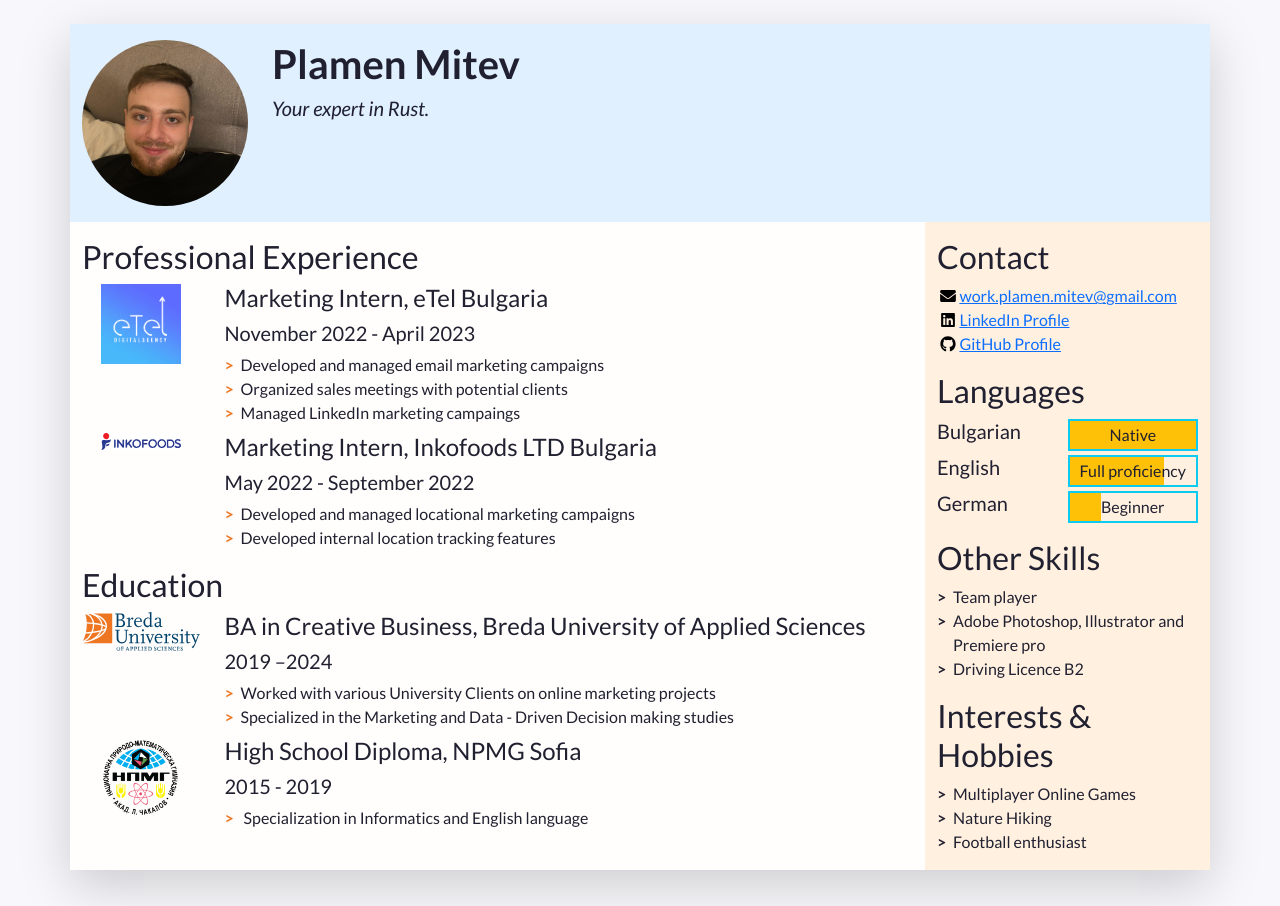
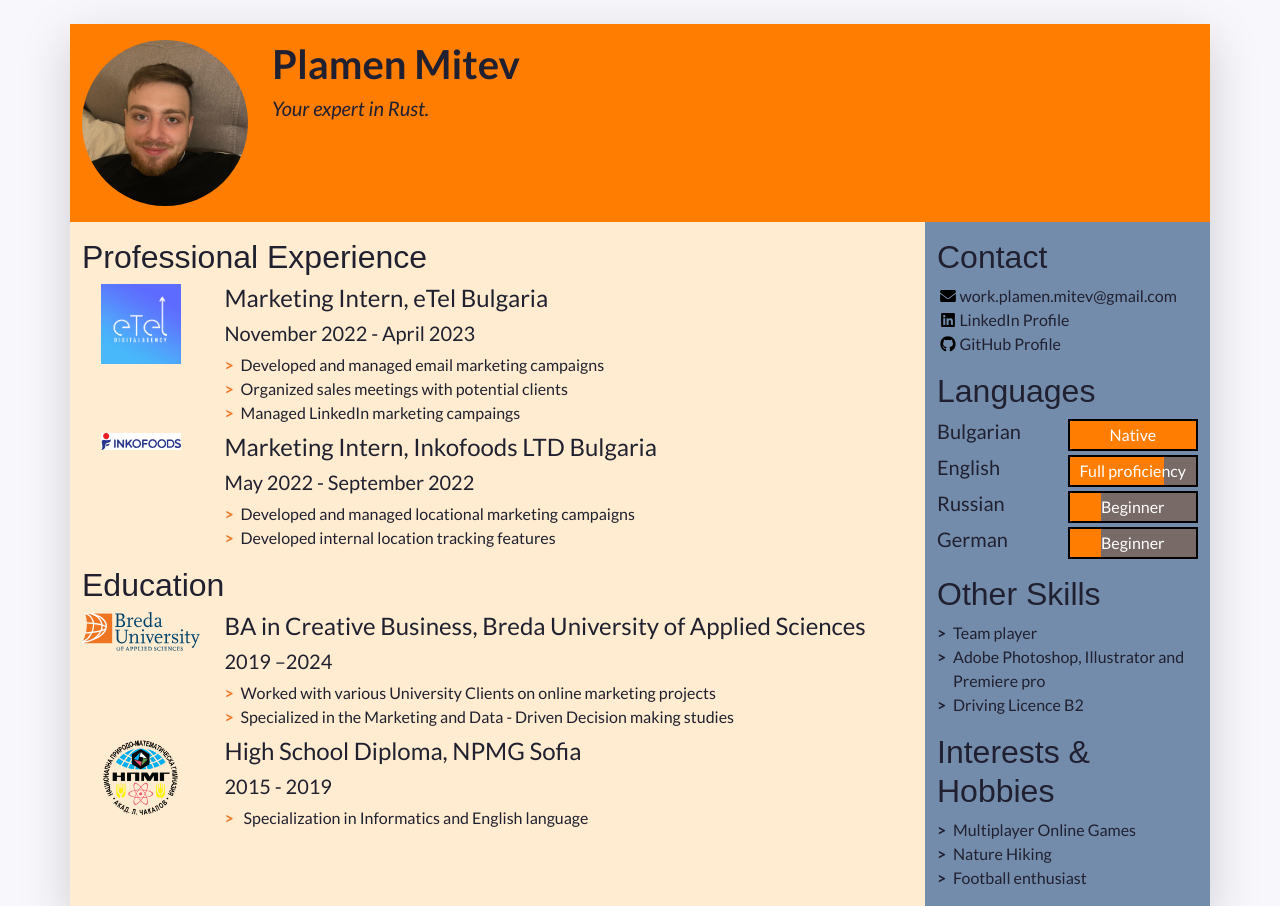
Before and after one commit to WorkingPlamen/myCV, a plain HTML site: page index.html in a window 1280 px wide. Shown: the top 906 px of the page. Drawn offline with nearby package versions, Linux system fonts and the light colour scheme; a web font is replaced by a local one.

Commit message:
made changes

```diff
--- a/css/styles.css
+++ b/css/styles.css
@@ -2,6 +2,7 @@
 
 /* Import declaration to use Google Fonts - check https://fonts.google.com/ for details */
 @import url('https://fonts.googleapis.com/css2?family=Lato:ital,wght@0,400;0,700;1,400;1,700&display=swap');
+@import url('https://fonts.googleapis.com/css2?family=Danfo&family=Poetsen+One&display=swap');
 
 /* Styles for the body */
 
@@ -10,19 +11,23 @@ body {
 	color: #202030;
 	background-color: #f8f8fc;
 }
+h2 {
+	font-family: Poetsen One,sans-serif;
+
+}
 
 /* Styles for custom classes in the document. (There are more, try to find them out!) */
 
 .resume-header {
-    background-color: #e0f0ff;
+    background-color: #FF7D00;
 }
 
 .resume-main {
-	background-color: #fffefc;
+	background-color: #FFECD1;
 }
 
 .resume-aside {
-	background-color: #fff0e0;
+	background-color: #748CAB;
 }
 
 /* Styles for lists in the document */
@@ -49,3 +54,20 @@ body {
 	height: 1em;
 	flex-basis: 1.4em;
 }
+.language-level {
+  border-color: black!important;
+	background-color: rgba(122, 55, 0, 0.4);
+  color: white !important;
+}
+
+.language-progress {
+  background-color: #FF7D00 !important;
+}
+.social{
+	text-decoration: none;
+		color: inherit;
+
+}
+.social:hover {
+	color: #FFECD1;
+}
--- a/index.html
+++ b/index.html
@@ -176,19 +176,19 @@
             -->
             <ul class="contact-list list-unstyled">
               <li class="contact-item">
-                <a class="d-flex align-items-center" href="mailto:work.plamen.mitev@gmail.com" target="_blank">
+                <a class="d-flex align-items-center social" href="mailto:work.plamen.mitev@gmail.com" target="_blank">
                   <img class="contact-icon" src="images/icons/envelope.svg" alt="Email">
                   work.plamen.mitev@gmail.com
                 </a>
               </li>
               <li class="contact-item">
-                <a class="d-flex align-items-center" href="https://www.linkedin.com/in/plamen-mitev-92a554187/" target="_blank">
+                <a class="d-flex align-items-center social" href="https://www.linkedin.com/in/plamen-mitev-92a554187/" target="_blank">
                   <img class="contact-icon" src="images/icons/linkedin.svg" alt="LinkedIn">
                   LinkedIn Profile
                 </a>
               </li>
               <li class="contact-item">
-                <a class="d-flex align-items-center" href="https://github.com/WorkingPlamen" target="_blank">
+                <a class="d-flex align-items-center social" href="https://github.com/WorkingPlamen" target="_blank">
                   <img class="contact-icon" src="images/icons/github.svg" alt="LinkedIn">
                   GitHub Profile
                 </a>
@@ -219,6 +219,14 @@
                 </div>
 				</li>
               <li class="language-item d-flex mb-1">
+                <h5 class="language-name w-50">Russian</h5>
+                <div class="language-level w-50 border border-info border-2 position-relative">
+                  <!-- The div below is a progress bar. Choose between w-25, w-50, w-75 and w-100 to show your level of fluency -->
+                  <div class="language-progress position-absolute bg-warning h-100 w-25"></div>
+                  <h6 class="position-absolute w-100 text-center top-0 py-1">Beginner</h6>
+                </div>
+              </li>
+				<li class="language-item d-flex mb-1">
                 <h5 class="language-name w-50">German</h5>
                 <div class="language-level w-50 border border-info border-2 position-relative">
                   <!-- The div below is a progress bar. Choose between w-25, w-50, w-75 and w-100 to show your level of fluency -->
```
